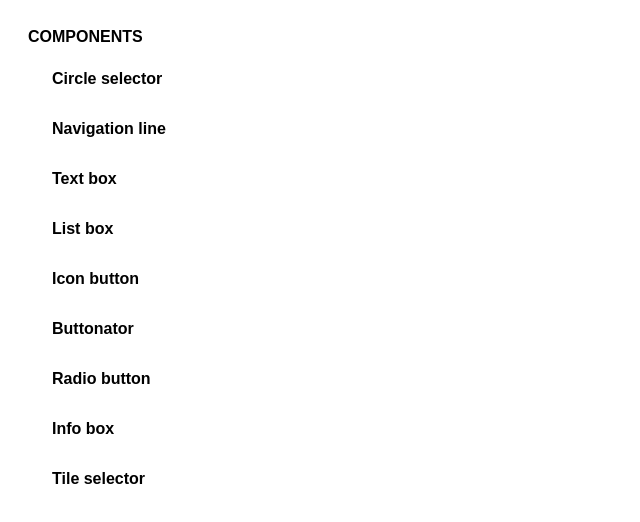
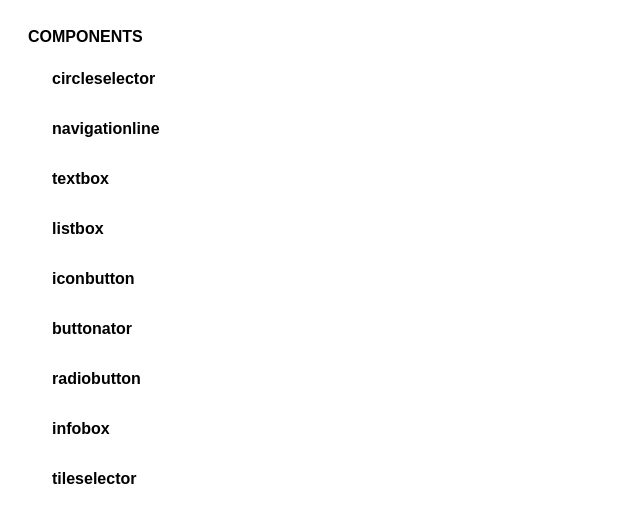
Before and after one commit to LaraGuardiola/angular-circleselector, an Angular app: page / in a window 1280 px wide. Shown: the top 522 px of the page, without its empty margins (0-640 px from the left). Built offline with nearby package versions, Linux system fonts and the light colour scheme.

Commit message:
refactored app component and it's template

```diff
--- a/src/app/app.component.html
+++ b/src/app/app.component.html
@@ -5,15 +5,7 @@
               COMPONENTS
             </p>
             <ul class="menu-list">
-              <li (click)="loadComponent($event,'circleselector')"><a>Circle selector</a></li>
-              <li (click)="loadComponent($event,'navigationline')"><a>Navigation line</a></li>
-              <li (click)="loadComponent($event,'textbox')"><a>Text box</a></li>
-              <li (click)="loadComponent($event,'listbox')"><a>List box</a></li>
-              <li (click)="loadComponent($event,'iconbutton')"><a>Icon button</a></li>
-              <li (click)="loadComponent($event,'buttonator')"><a>Buttonator</a></li>
-              <li (click)="loadComponent($event,'radiobutton')"><a>Radio button</a></li>
-              <li (click)="loadComponent($event,'infobox')"><a>Info box</a></li>
-              <li (click)="loadComponent($event,'tileselector')"><a>Tile selector</a></li>
+              <li *ngFor="let comp of menuList; let i = index" (click)="loadComponent($event,menuList[i])" #menuitems><a>{{ menuList[i] }}</a></li>
             </ul>
         </aside>
     </div>
@@ -21,50 +13,3 @@
         <ng-container class="mainspace" #anchor></ng-container>
     </div>
 </div>
-
-
-
-<!--<div class="ui container">
-    <div class="ui secondary pointing menu">
-        <a (click)="loadComponent('circleselector')" class="item">Circle selector</a>
-        <a (click)="loadComponent('navigationline')" class="item">Navigation line</a>
-    </div>
-    <div class="ui segment">
-        <ng-container #anchor></ng-container>
-    </div>
-</div>-->
-
-<!--<app-circle-selector></app-circle-selector>
-<app-circle-selector
-    [title]="title"
-    [numberList]="[1,2,3,6,12,24]"
-    [highlightedBackground]="highlightedBackground"
-    [highlightedColor]="'black'"
-    [defaultBackground]="defaultBackground"
-    [defaultColor]="defaultColor"
-    [defaultValue]="1"
-    [circleStyle]="circleStyle"
-    [titleStyle]="titleStyle"
-></app-circle-selector>
-
-<hr>
-
-<div class="nav-lists">
-    <app-navigation-line></app-navigation-line>
-    <app-navigation-line
-        [elemList]="['1','2','3','4','5','6']"
-        [symbol]="symbol"
-        [size]="size"
-        [lineHeight]='lineHeight'
-        [lineWidth]='lineWidth'
-        [defaultValue]="defaultValue"
-        [highlightedBGColor]="highlightedBGColor"
-        [defaultBGcolor]="defaultBGcolor"
-        [defaultListColor]="defaultListColor"
-        [completeColor]="completeColor"
-        [lineStyle]="lineStyle2"
-        [circleStyle]="circleStyle2"
-        [listStyle]="listStyle2"
-    >
-    </app-navigation-line>
-</div> -->
--- a/src/app/app.component.ts
+++ b/src/app/app.component.ts
@@ -1,7 +1,4 @@
-import { Component, ElementRef, ViewChild, ViewContainerRef} from '@angular/core';
-import { faHeartCircleCheck } from '@fortawesome/free-solid-svg-icons';
-import { generalStyle } from './circle-selector/general-style-interface';
-
+import { Component, ElementRef, Input, ViewChild, ViewChildren, ViewContainerRef} from '@angular/core';
 
 @Component({
   selector: 'app-root',
@@ -9,102 +6,31 @@ import { generalStyle } from './circle-selector/general-style-interface';
   styleUrls: ['./app.component.css']
 })
 export class AppComponent {
-  //*circle selector properties
-  title = 'Número de personas';
-  titleStyle: generalStyle = {}
-  circleStyle: generalStyle = {}
-  titleStyle1: generalStyle = {}
-  circleStyle1: generalStyle = {}
-  highlightedBackground = '#FFD300'
-  highlightedColor = '#FFFFFF'
-  defaultBackground = '#323232'
-  defaultColor = '#FFFFFF'
-  highlightedBackground1 = '#FFFFFF'
-  highlightedColor1 = 'red'
-  defaultBackground1 = '#FFFFFF'
-  defaultColor1 = '#000000'
-
-  //* navigation line properties
-  circleStyle2 = {}
-  lineStyle2 = {}
-  listStyle2 = {}
-  elemList: string[];
-  symbol: any;
-  size: number;
-  lineWidth: number;
-  lineHeight: number;
-  defaultValue: number;
-  defaultBGcolor: string
-  highlightedBGColor: string
-  defaultListColor: string
-  completeColor: string
-
+  //* menu list items
+  @Input() menuList: string[]
 
   constructor(){
-    this.titleStyle = {
-      fontFamily: 'Garamond',
-      fontSize: '3em',
-      color: 'orange'
-    }
-    this.circleStyle = {
-      backgroundColor: '#323232',
-      color: '#FFFFFF ',
-      fontFamily: 'garamond',
-      width: '100px',
-      height: `100px`,
-      fontSize: '48px',
-      margin: '0.5em'
-    }
-    this.titleStyle1 = {
-      fontFamily: 'Comic Sans MS',
-      fontSize: '2em',
-      color: 'red',
-      fontWeight: 'bold'
-    }
-    this.circleStyle1 = {
-      fontFamily: 'Comic Sans MS',
-      width: '80px',
-      height: `80px`,
-      fontSize: '60px',
-      margin: '1em',
-      border: '1px solid red',
-      fontWeight: 'bold'
-    }
-    //* navigation line properties
-    this.elemList = ['Datos personales', 'Situación actual', 'Situación económica', 'Oferta', 'Identificación', 'Firma y documentación']
-    this.symbol = faHeartCircleCheck
-    this.size = 80
-    this.lineWidth = 10
-    this.lineHeight = 70
-    this.defaultValue = 3
-    this.defaultBGcolor = '#d2d2d2'
-    this.highlightedBGColor = 'orange'
-    this.defaultListColor = '#d2d2d2'
-    this.completeColor = '#fede56'
-    this.listStyle2 = {
-      fontFamily: 'Arial',
-      marginTop: `${this.size / 6}px`,
-      marginBottom: `${this.lineHeight + (this.size * 0.3)}px`,
-      fontSize: `${this.size * 0.6}px`,
-      color: this.defaultListColor,
-    }
-    this.circleStyle2 = {
-      width: `${this.size}px`,
-      height: `${this.size}px`,
-      fontSize: `${this.size * 0.6}px`,
-      backgroundColor: this.defaultBGcolor,
-    }
-    this.lineStyle2 = {
-      width: `${this.lineWidth}px`,
-      height: `${this.lineHeight}px`,
-      left: `${(this.size / 2) - (this.lineWidth / 2)}px`,
-      backgroundColor: this.defaultBGcolor,
-    }
+    this.menuList = [
+      'circleselector',
+      'navigationline',
+      'textbox',
+      'listbox',
+      'iconbutton',
+      'buttonator',
+      'radiobutton',
+      'infobox',
+      'tileselector'
+    ]
   }
 
   @ViewChild('anchor', { read: ViewContainerRef }) anchor: ViewContainerRef | any;
+  @ViewChildren('menu') menuitems: ElementRef | any
+
   async loadComponent($event: Event, component: string) {
 
+    let elem = ($event.target as HTMLElement);
+
+    // deconstructing the component in order to get the class
     const { CircleSelectorComponent } = await import('./circle-selector/circle-selector.component')
     const { NavigationLineComponent } = await import('./navigation-line/navigation-line.component')
     const { TextBoxComponent } = await import('./text-box/text-box.component')
@@ -115,87 +41,47 @@ export class AppComponent {
     const { InfoBoxComponent } = await import('./info-box/info-box.component')
     const { TileSelectorComponent } = await import('./tile-selector/tile-selector.component')
 
-    let elem = ($event.target as HTMLElement);
-    if(this.anchor.length === 0){
-      if(component === 'circleselector'){
-        this.anchor.createComponent(CircleSelectorComponent)
-      }
-      if(component === 'navigationline'){
-        this.anchor.createComponent(NavigationLineComponent)
-      }
-      if(component === 'textbox'){
-        this.anchor.createComponent(TextBoxComponent)
-      }
-      if(component === 'listbox'){
-        this.anchor.createComponent(ListBoxComponent)
-      }
-      if(component === 'iconbutton'){
-        this.anchor.createComponent(IconButtonComponent)
-      }
-      if(component === 'buttonator'){
-        this.anchor.createComponent(ButtonatorComponent)
-      }
-      if(component === 'radiobutton'){
-        this.anchor.createComponent(RadioButtonComponent)
-      }
-      if(component === 'infobox'){
-        this.anchor.createComponent(InfoBoxComponent)
-      }
-      if(component === 'tileselector'){
-        this.anchor.createComponent(TileSelectorComponent)
-      }
-    }else{
-      if(component === 'circleselector'){
-        this.anchor.clear()
-        this.anchor.createComponent(CircleSelectorComponent)
-      }
-      if(component === 'navigationline'){
-        this.anchor.clear()
-        this.anchor.createComponent(NavigationLineComponent)
-      }
-      if(component === 'textbox'){
-        this.anchor.clear()
-        this.anchor.createComponent(TextBoxComponent)
-      }
-      if(component === 'listbox'){
-        this.anchor.clear()
-        this.anchor.createComponent(ListBoxComponent)
-      }
-      if(component === 'iconbutton'){
-        this.anchor.clear()
-        this.anchor.createComponent(IconButtonComponent)
-      }
-      if(component === 'buttonator'){
-        this.anchor.clear()
-        this.anchor.createComponent(ButtonatorComponent)
-      }
-      if(component === 'radiobutton'){
-        this.anchor.clear()
-        this.anchor.createComponent(RadioButtonComponent)
-      }
-      if(component === 'infobox'){
-        this.anchor.clear()
-        this.anchor.createComponent(InfoBoxComponent)
-      }
-      if(component === 'tileselector'){
-        this.anchor.clear()
-        this.anchor.createComponent(TileSelectorComponent)
-      }
-    }
+    //array of components
+    const comps = await Promise.all([
+      CircleSelectorComponent,
+      NavigationLineComponent,
+      TextBoxComponent,
+      ListBoxComponent,
+      IconButtonComponent,
+      ButtonatorComponent,
+      RadioButtonComponent,
+      InfoBoxComponent,
+      TileSelectorComponent
+    ])
+
+    this.clearAndCreateComponent(comps, component)
     this.setClickedEffect(elem)
   }
 
+  clearAndCreateComponent(comps: object[], component: string): void {
+    if(this.anchor.length === 0){
+      comps.forEach((comp,index) => {
+        if(this.menuList[index] === component)
+          this.anchor.createComponent(comp);
+      })
+    }else{
+      comps.forEach((comp,index) => {
+        if(this.menuList[index] === component){
+          this.anchor.clear()
+          this.anchor.createComponent(comp)
+        }
+      })
+    }
+  }
+
   setClickedEffect(elem: HTMLElement) {
-    if(elem.nodeName === 'A'){
-      elem = elem.parentNode as HTMLElement
+    for(let item of this.menuitems._results){
+      item.nativeElement.style.setProperty('background-color', '#ffffff');
+      item.nativeElement.style.setProperty('color', '#000000')
+      if(elem === item.nativeElement){
+        item.nativeElement.style.setProperty('background-color', '#000000');
+        item.nativeElement.style.setProperty('color', '#ffffff')
+      }
     }
-    let ulElem = elem.parentNode
-    let ul = Array.from(ulElem!.childNodes)
-    for(let li of ul){
-      (li as HTMLElement).style.setProperty('background-color', '#ffffff');
-      (li as HTMLElement).style.setProperty('color', '#000000')
-    }
-    elem.style.setProperty('background-color','#00D1B2')
-    elem.style.setProperty('color','#ffffff')
   }
 }
```
